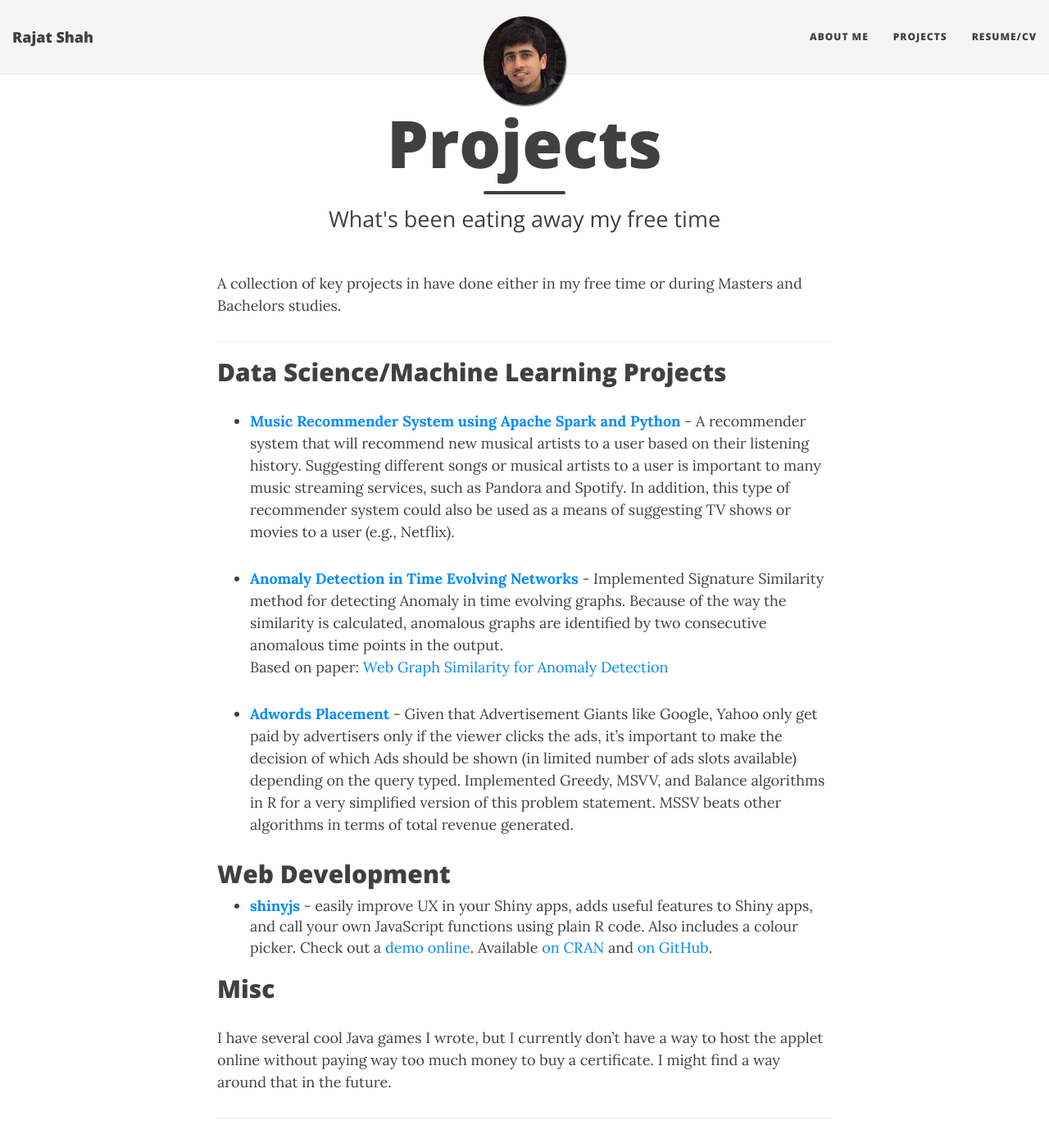
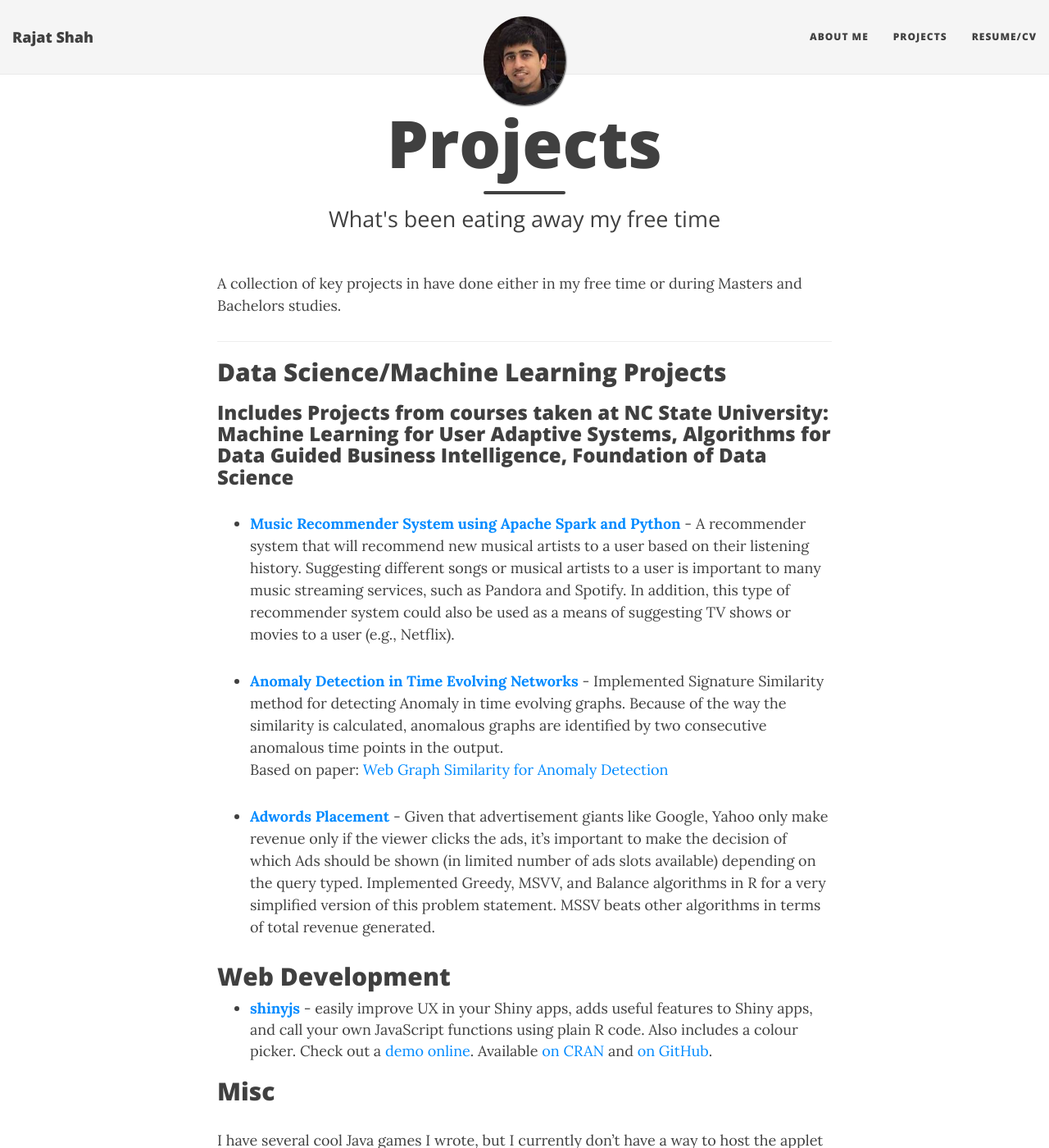
Before and after one commit to shahrajat/shahrajat.github.io, a Jekyll site: the page built from projects.md, in a window 1280 px wide and 1400 px high. Shown: the whole window at 82% size. Built offline with Jekyll 4.4.1, drawn with Linux system fonts in a browser that asks for light colours; nearby versions of some CDN libraries; comment, search, counter and statistics services are not loaded.

Commit message:
Updated projects.md

```diff
--- a/projects.md
+++ b/projects.md
@@ -11,14 +11,14 @@
 ---
 
 ## Data Science/Machine Learning Projects
+### Includes Projects from courses taken at NC State University: Machine Learning for User Adaptive Systems, Algorithms for Data Guided Business Intelligence, Foundation of Data Science
 
 -  **[Music Recommender System using Apache Spark and Python](https://github.com/shahrajat/Data-Science/tree/master/music-recommender)** - A recommender system that will recommend new musical artists to a user based on their listening history. Suggesting different songs or musical artists to a user is important to many music streaming services, such as Pandora and Spotify. In addition, this type of recommender system could also be used as a means of suggesting TV shows or movies to a user (e.g., Netflix).
 
 -  **[Anomaly Detection in Time Evolving Networks](https://github.com/shahrajat/Data-Science/tree/master/anomaly-detection)** - Implemented Signature Similarity method for detecting Anomaly in time evolving graphs.  Because of the way the similarity is calculated, anomalous graphs are identified by two consecutive anomalous time points in the output.<br/>
 Based on paper: [Web Graph Similarity for Anomaly Detection](http://ilpubs.stanford.edu:8090/836/2/webgraph_similarity.pdf)
 
--  **[Adwords Placement](https://github.com/shahrajat/Data-Science/tree/master/adwords-placement)** - Given that Advertisement Giants like Google, Yahoo only get paid by advertisers only if the viewer clicks the ads, it's important to make the decision of which Ads should be shown (in limited number of ads slots available) depending on the query typed. Implemented Greedy, MSVV, and Balance algorithms in R for a very simplified version of this problem statement. MSSV beats other algorithms in terms of total revenue generated.
-
+-  **[Adwords Placement](https://github.com/shahrajat/Data-Science/tree/master/adwords-placement)** - Given that advertisement giants like Google, Yahoo only make revenue only if the viewer clicks the ads, it's important to make the decision of which Ads should be shown (in limited number of ads slots available) depending on the query typed. Implemented Greedy, MSVV, and Balance algorithms in R for a very simplified version of this problem statement. MSSV beats other algorithms in terms of total revenue generated.
 
 ## Web Development
 
```
